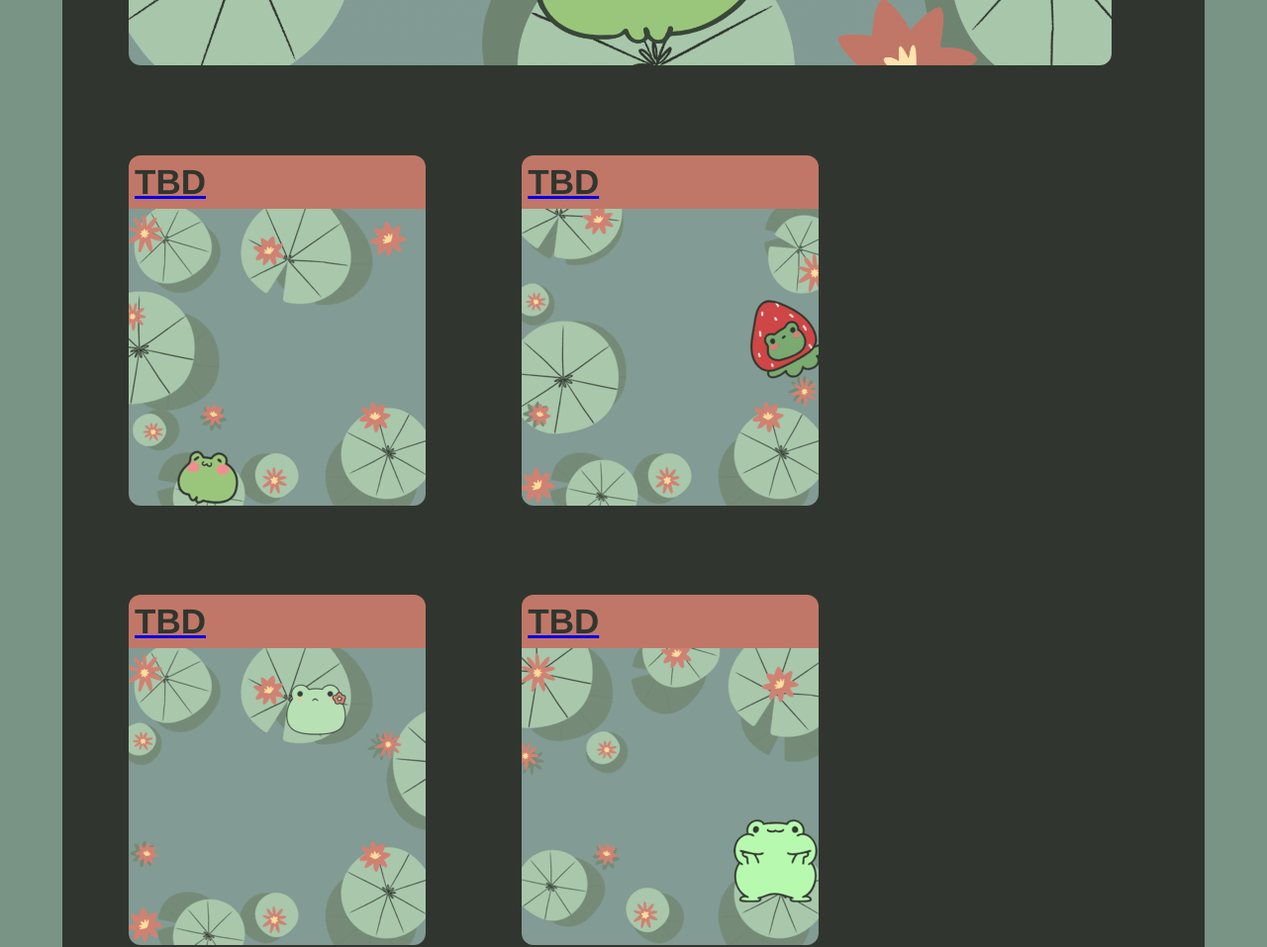
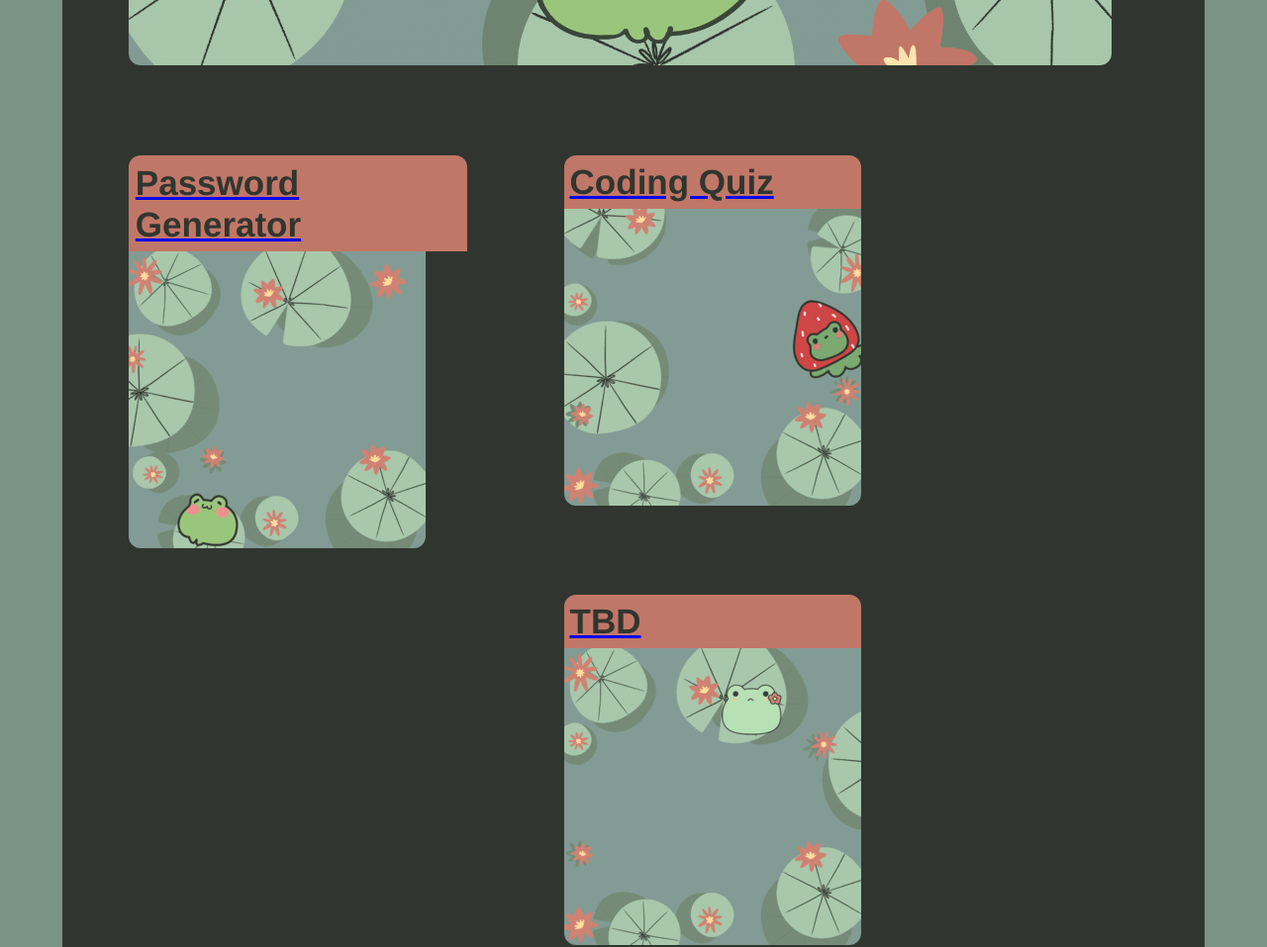
Before and after one commit to H3yJ4yy/Andrea-Gonzalez-Portfolio, a plain HTML site: page index.html in a window 1280 px wide. Shown: the part 1460-2417 px from the top of the page at 99% size. Drawn offline with Linux system fonts and the light colour scheme.

Commit message:
Update index.html
updated some of the links to add new projects

```diff
--- a/index.html
+++ b/index.html
@@ -54,17 +54,17 @@
                 </div>
               </a>
 
-              <a href="https://github.com/H3yJ4yy" class="flex-item" >
+              <a href="https://github.com/H3yJ4yy/Password-Generator" class="flex-item" >
                 <div>
-                  <h3 class="project-title">TBD</h3>
+                  <h3 class="project-title">Password Generator</h3>
                   <img src="./assets/css/picture/placeholder2.png" alt="place holder image" >
                 </div>
               </a>
 
 
-          <a href="https://github.com/H3yJ4yy" class="flex-item" >
+          <a href="https://github.com/H3yJ4yy/Coding-Quiz/quiz.html" class="flex-item" >
             <div>
-              <h3 class="project-title">TBD</h3>
+              <h3 class="project-title">Coding Quiz</h3>
               <img src="./assets/css/picture/placeholder3.png" alt="place holder image" >
             </div>
           </a>
```
